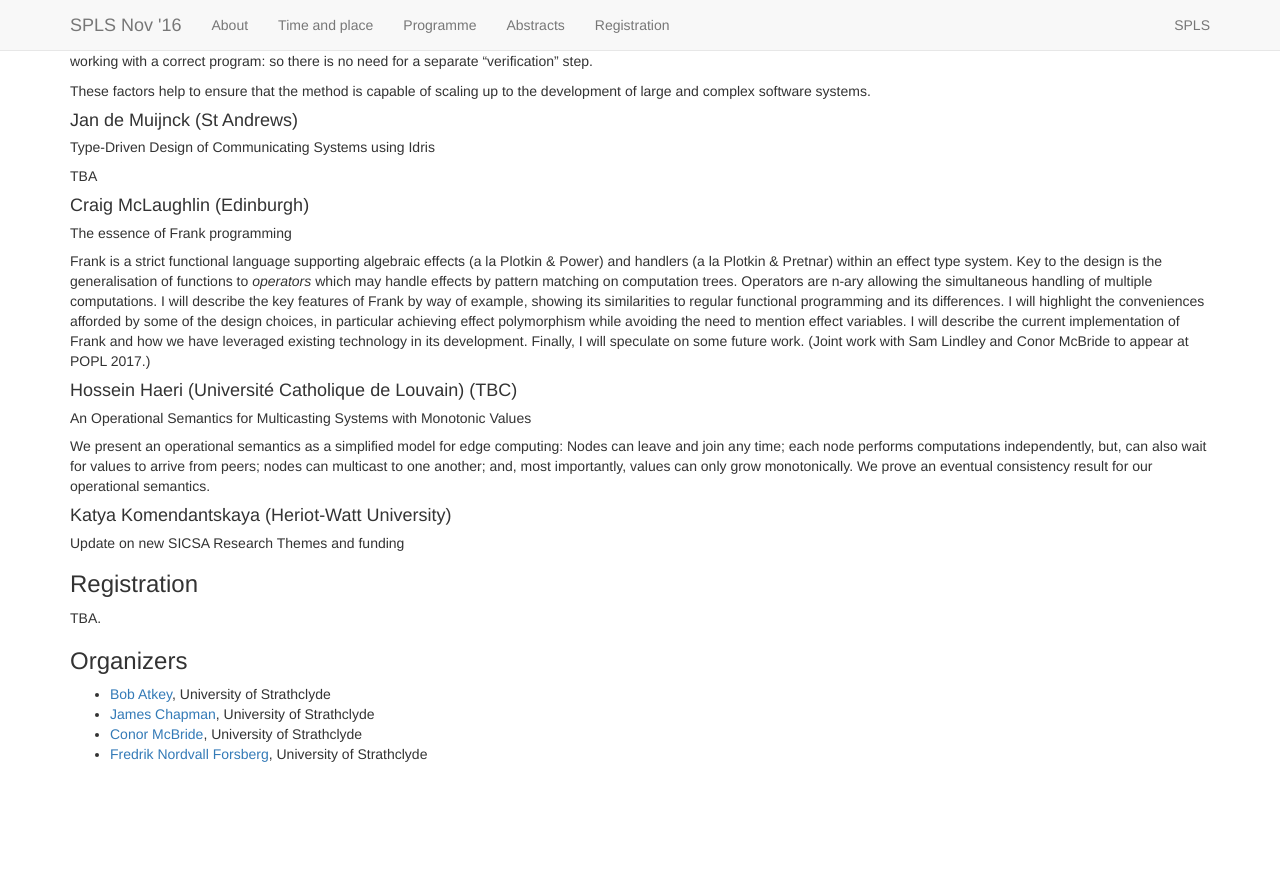
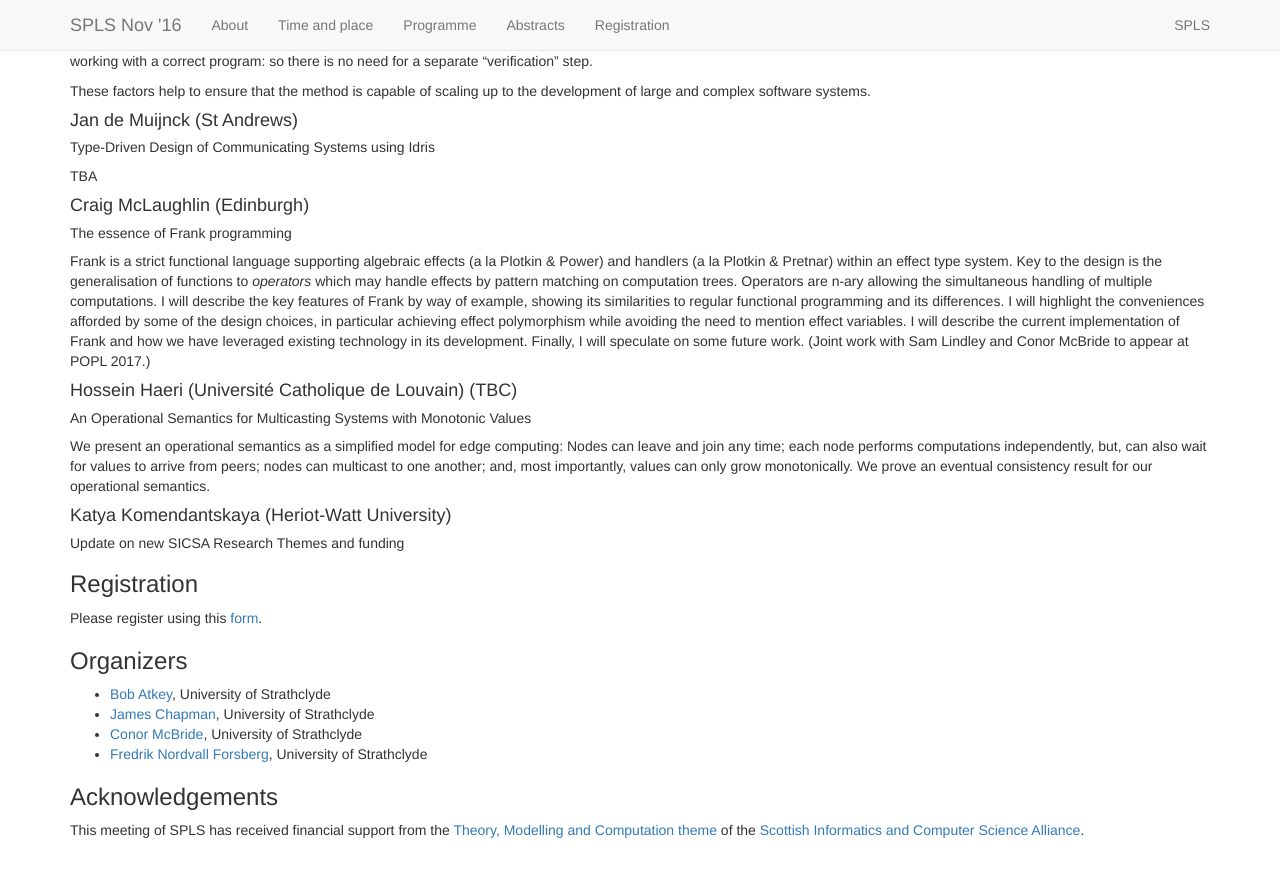
Before and after one commit to msp-strath/spls-16, a Jekyll site: the page built from index.md, in a window 1280 px wide and 900 px high, scrolled down 1510 px. Shown: the top 877 px of the window. Built offline with Jekyll 4.4.1, drawn with Linux system fonts in a browser that asks for light colours; nearby versions of some CDN libraries; before the commit the page ends 2334 px from its top, so only the background shows below that.

Commit message:
registration link and SICSA acknowledgement

```diff
--- a/index.md
+++ b/index.md
@@ -131,7 +131,7 @@ result for our operational semantics.
 
 ### Registration
 
-TBA.
+Please register using this [form](https://goo.gl/forms/Fngd3qYbwh4lDtjm2).
 
 ### Organizers
 
@@ -139,3 +139,7 @@ TBA.
 * [James Chapman](https://jmchapman.github.io), University of Strathclyde
 * [Conor McBride](https://personal.cis.strath.ac.uk/conor.mcbride/), University of Strathclyde
 * [Fredrik Nordvall Forsberg](https://personal.cis.strath.ac.uk/fredrik.nordvall-forsberg/), University of Strathclyde
+
+### Acknowledgements
+
+This meeting of SPLS has received financial support from the [Theory, Modelling and Computation theme](http://www.sicsa.ac.uk/research/theory-modelling-computation/) of the [Scottish Informatics and Computer Science Alliance](http://www.sicsa.ac.uk/).
```
